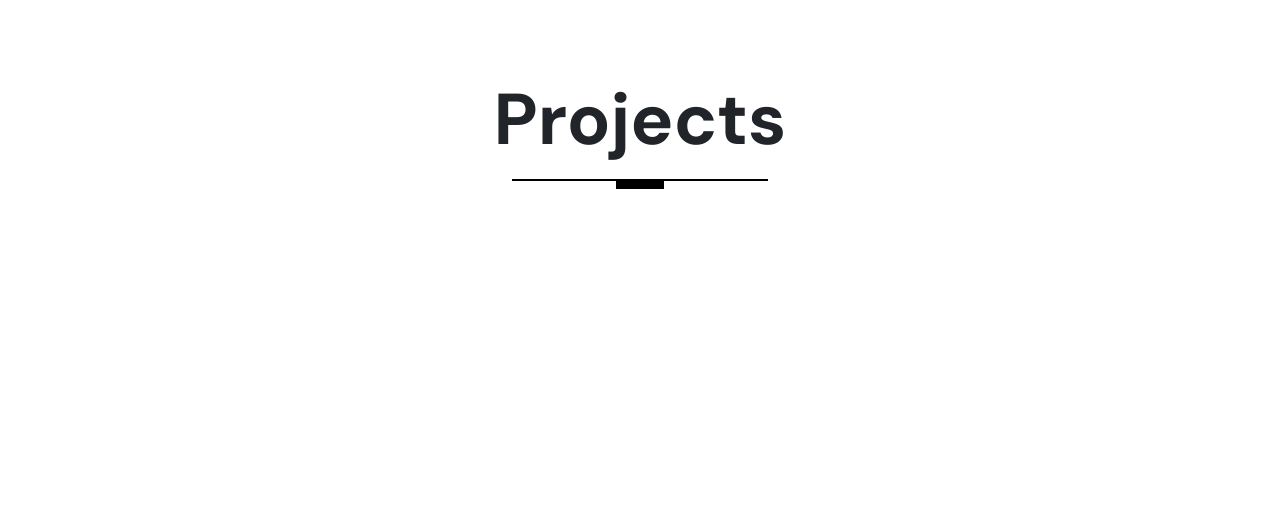
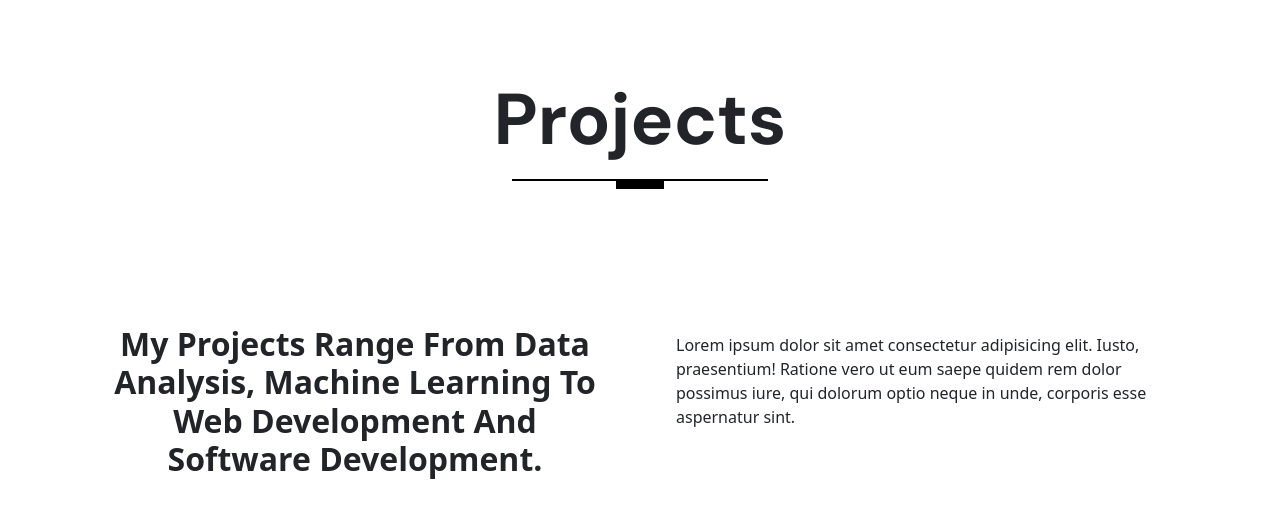
Before and after one commit to AbdilahiMJama/Personal-Website, a website: page index.html in a window 1280 px wide. Shown: the part 2552-3070 px from the top of the page. Before the commit the page ends 2885 px from the top, so only its background shows below. Drawn offline with nearby package versions, Linux system fonts and the light colour scheme.

Commit message:
Added a new section for projetcs

```diff
--- a/index.html
+++ b/index.html
@@ -160,11 +160,19 @@
         <!--Start of the project description-->
             <div class="container">
                 <div class="row pt-2 pb-2 mt-5 mb-3">
-                    <div class="col-md-6">
-
+                    <div class="col-md-6 border-right ">
+                        <div class="bg-white p-3">
+                            <h2 class="fw-bold text-capitalize text-center">
+                                My projects range from data analysis, machine learning to web development and software development.
+                            </h2>
+                        </div>
                     </div>
                     <div class="col-md-6">
-
+                        <div class="bg-white p-4 text-start">
+                            <p class="fw-light">
+                               Lorem ipsum dolor sit amet consectetur adipisicing elit. Iusto, praesentium! Ratione vero ut eum saepe quidem rem dolor possimus iure, qui dolorum optio neque in unde, corporis esse aspernatur sint.
+                            </p>
+                        </div>
                     </div>
                 </div>
             </div>
--- a/scss/components/_typography.scss
+++ b/scss/components/_typography.scss
@@ -43,3 +43,9 @@
     font-family: 'DM Sans', sans-serif;
     margin-bottom: 1rem;
 }
+
+// Border right
+.border-right {
+    border-right: 0.1rem solid $gray-300;
+    height: 100%;
+}
```
